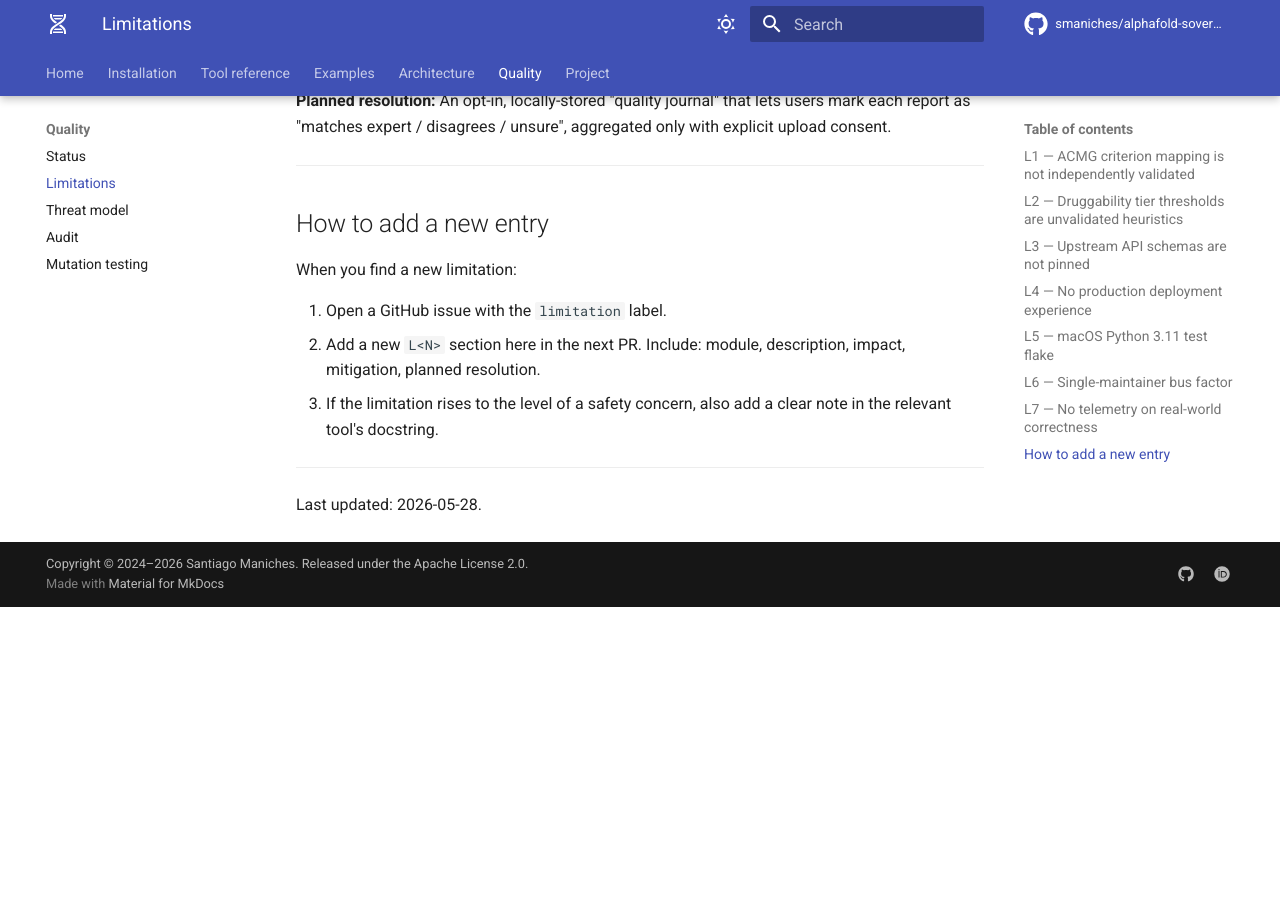
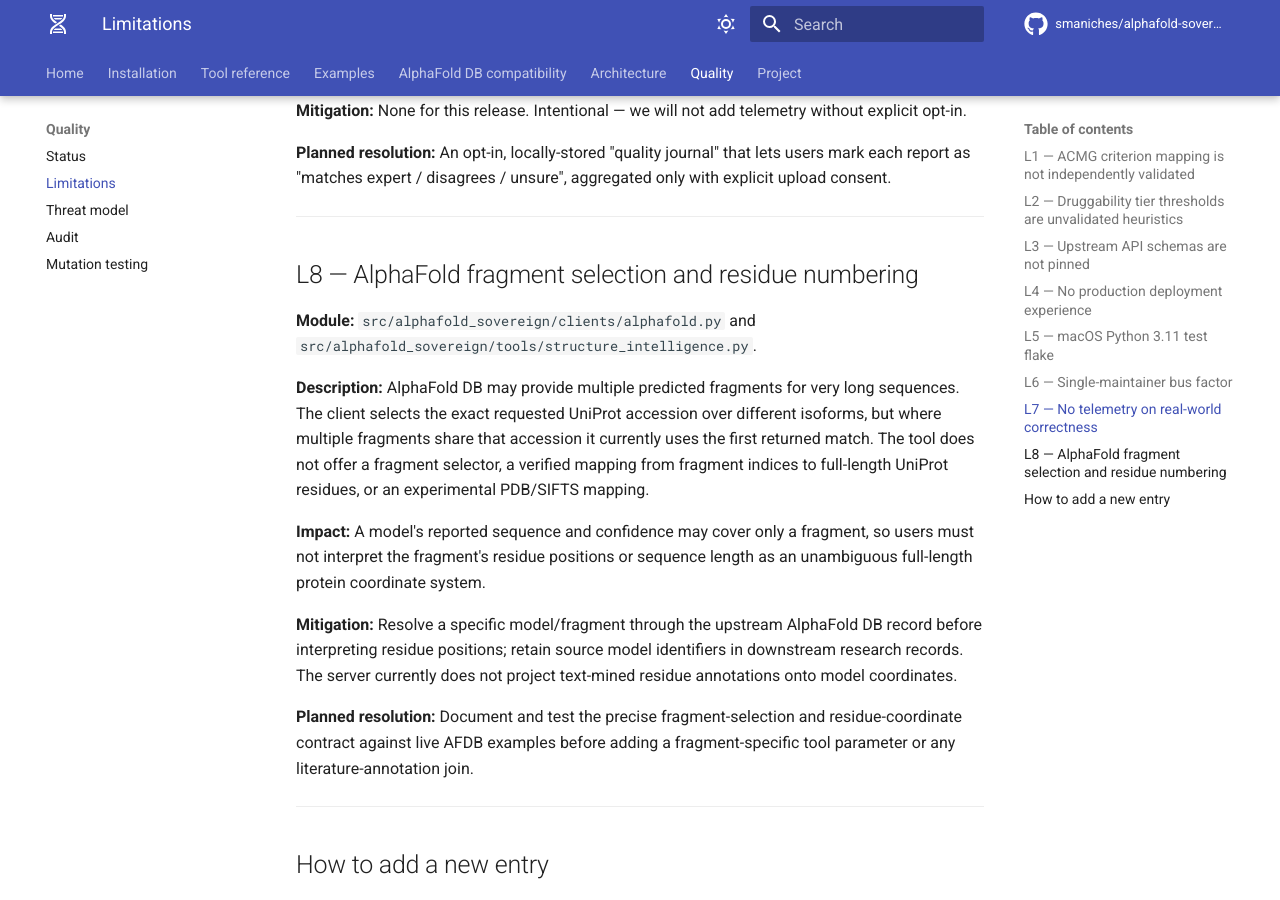
Before and after one commit to smaniches/alphafold-sovereign-mcp, an MkDocs documentation site: the page built from docs/limitations.md, in a window 1280 px wide and 900 px high, scrolled down 3201 px. Built offline with MkDocs 1.6.1 and Material for MkDocs 9.7.7, drawn with Linux system fonts in a browser that asks for light colours; comment, search, counter and statistics services are not loaded; before the commit the page ends 3808 px from its top, so only the background shows below that; some of the changed text lies outside the part shown.

Commit message:
docs(afdb): document 2026 API migration and scientific boundaries
Add current field mapping, isoform/fragment caveats, test provenance
and upstream literature-annotation status. Correct stale version text
and avoid claiming universal upstream schema validation.

Signed-off-by: Santiago Maniches <santiago@topologica.ai>

```diff
--- a/LIMITATIONS.md
+++ b/LIMITATIONS.md
@@ -1,7 +1,7 @@
 # Known Limitations
 
 This document enumerates the specific, named limitations of the project
-as of v1.2.0. It complements ``STATUS.md`` (which gives the
+as maintained in the latest repository revision. It complements ``STATUS.md`` (which gives the
 high-level posture) by listing concrete, addressable items.
 
 If you find a limitation that is not listed here, please open an issue
@@ -79,9 +79,11 @@ serialisation may break.
 **Impact:** Reproducibility is limited. A run today may produce
 different results from a run a year from now.
 
-**Mitigation:** We pin our own response schemas as Pydantic models;
-schema drift becomes a deserialisation error rather than silent data
-corruption.
+**Mitigation:** Client-level parsing, selected Pydantic input models,
+recorded upstream fixtures, and regression tests limit some schema risks.
+These measures are not a full schema contract for every upstream and
+cannot rule out silent data drift. AlphaFold prediction-field renames are
+handled explicitly; see `docs/afdb-compatibility.md`.
 
 **Planned resolution:** Roadmap step 5 (schema pinning with refresh
 policy).
@@ -161,6 +163,33 @@ unsure", aggregated only with explicit upload consent.
 
 ---
 
+## L8 — AlphaFold fragment selection and residue numbering
+
+**Module:** `src/alphafold_sovereign/clients/alphafold.py` and
+`src/alphafold_sovereign/tools/structure_intelligence.py`.
+
+**Description:** AlphaFold DB may provide multiple predicted fragments for
+very long sequences. The client selects the exact requested UniProt
+accession over different isoforms, but where multiple fragments share that
+accession it currently uses the first returned match. The tool does not
+offer a fragment selector, a verified mapping from fragment indices to
+full-length UniProt residues, or an experimental PDB/SIFTS mapping.
+
+**Impact:** A model's reported sequence and confidence may cover only a
+fragment, so users must not interpret the fragment's residue positions or
+sequence length as an unambiguous full-length protein coordinate system.
+
+**Mitigation:** Resolve a specific model/fragment through the upstream
+AlphaFold DB record before interpreting residue positions; retain source
+model identifiers in downstream research records. The server currently
+does not project text-mined residue annotations onto model coordinates.
+
+**Planned resolution:** Document and test the precise fragment-selection
+and residue-coordinate contract against live AFDB examples before adding
+a fragment-specific tool parameter or any literature-annotation join.
+
+---
+
 ## How to add a new entry
 
 When you find a new limitation:
--- a/mkdocs.yml
+++ b/mkdocs.yml
@@ -2,7 +2,7 @@ site_name: AlphaFold Sovereign MCP
 site_description: >-
   MCP server wrapping AlphaFold DB and 8 other biomedical data sources.
   Engineering-validated infrastructure; scientifically unvalidated by
-  independent domain experts. v1.4.9.
+  independent domain experts.
 site_url: https://smaniches.github.io/alphafold-sovereign-mcp/
 site_author: Santiago Maniches
 repo_url: https://github.com/smaniches/alphafold-sovereign-mcp
@@ -137,6 +137,7 @@ nav:
       - "Target characterisation (EGFR)": examples/02-target-characterization.md
       - "Drug discovery (Imatinib)": examples/03-drug-discovery.md
       - "Golden examples (CI-diffed)": examples/golden.md
+  - AlphaFold DB compatibility: afdb-compatibility.md
   - Architecture: architecture.md
   - Quality:
       - Status: status.md
```
Also changed, not shown: README.md (+9 -0 lines), STATUS.md (+1 -1 lines), docs/afdb-compatibility.md (added, +83 -0 lines), docs/index.md (+2 -0 lines).
